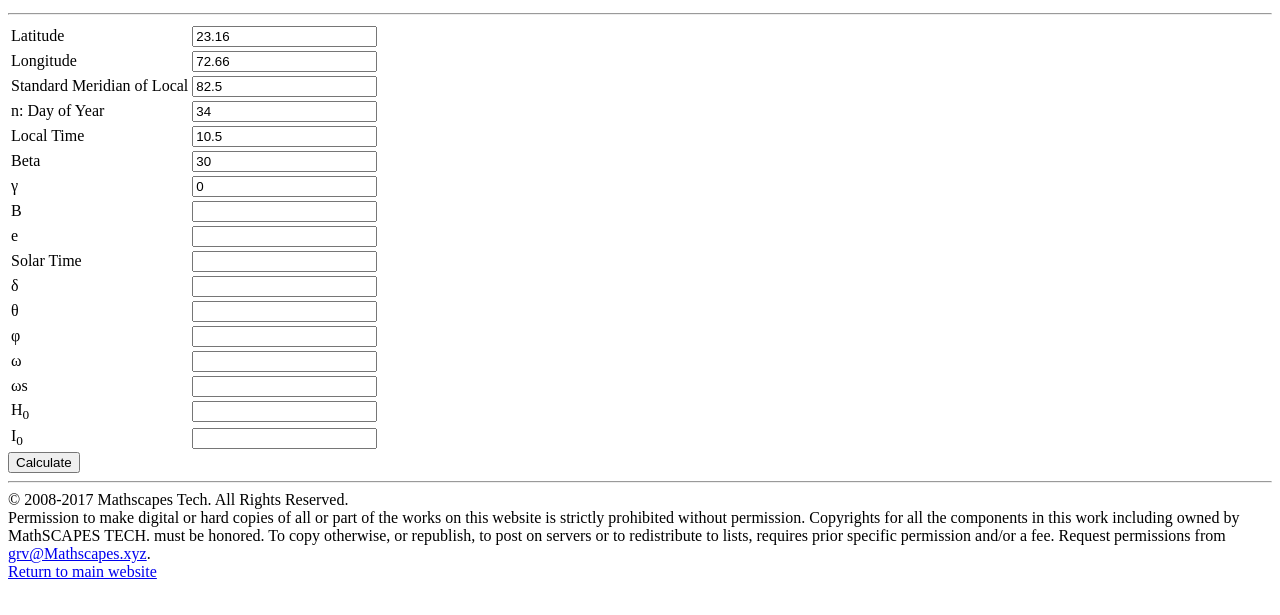
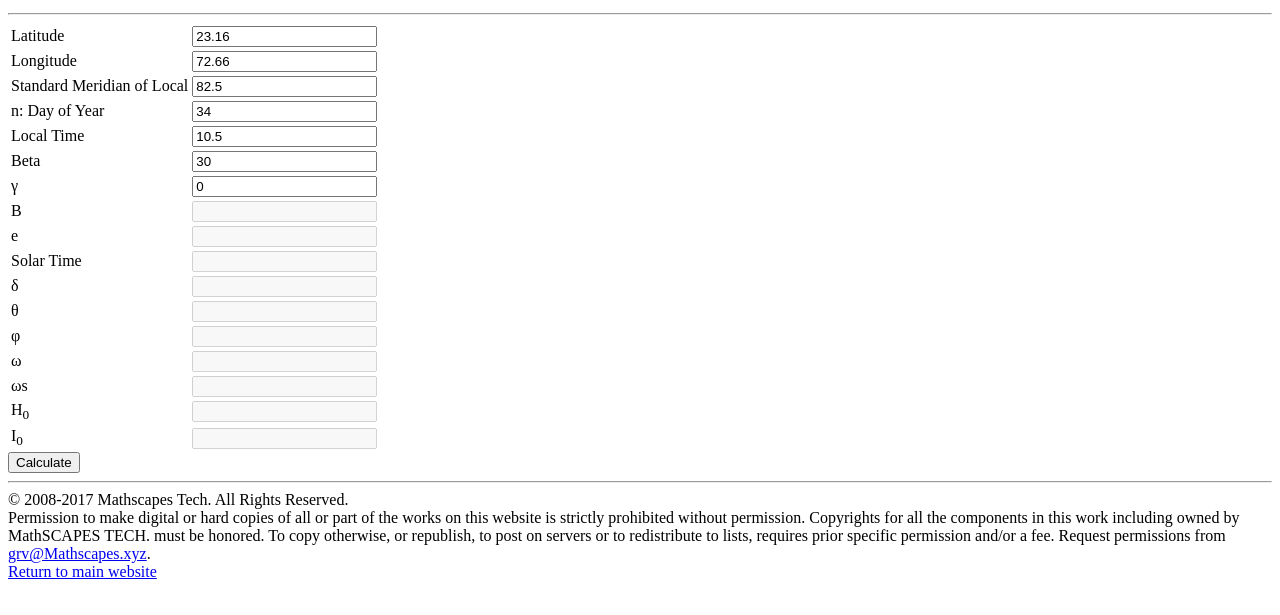
Before and after one commit to grvashu/solaream, a plain HTML site: page index.html in a window 1280 px wide. Shown: the part 101-716 px from the top of the page. Drawn offline with Linux system fonts and the light colour scheme; a script that the page names is missing.

Commit message:
Disabled output fields

```diff
--- a/index.html
+++ b/index.html
@@ -115,7 +115,7 @@
             var I0=getI0(GSC,n,delta,phi,omega);
             document.getElementById('I0').value=I0.toFixed(2);
 
-            createTable(latitude,longitude,lst,beta,gamma);
+            //createTable(latitude,longitude,lst,beta,gamma);
         }
     </script>
 </head>
@@ -134,16 +134,16 @@
         <tr><td>&gamma;</td><td><input id="gamma" type="number" step="0.01" value=0></td></tr>
 
         <!--OUTPUT-->
-        <tr><td>B</td><td><input id="B" type="number" step="0.01"></td></tr>
-        <tr><td>e</td><td><input id="e" type="number" step="0.01"></td></tr>
-        <tr><td>Solar Time</td><td><input id="solar_time" type="number" step="0.01"></td></tr>
-        <tr><td>&delta;</td><td><input id="delta" type="number" step="0.01"></td></tr>
-        <tr><td>&theta;</td><td><input id="theta" type="number" step="0.01"></td></tr>
-        <tr><td>&phi;</td><td><input id="phi" type="number" step="0.01"></td></tr>
-        <tr><td>&omega;</td><td><input id="omega" type="number" step="0.01"></td></tr>
-        <tr><td>&omega;s</td><td><input id="omega_s" type="number" step="0.01"></td></tr>
-        <tr><td>H<sub>0</sub></td><td><input id="H0" type="number" step="0.01"></td></tr>
-        <tr><td>I<sub>0</sub></td><td><input id="I0" type="number" step="0.01"></td></tr>
+        <tr><td>B</td><td><input id="B" type="number" step="0.01" disabled="disabled"></td></tr>
+        <tr><td>e</td><td><input id="e" type="number" step="0.01" disabled="disabled"></td></tr>
+        <tr><td>Solar Time</td><td><input id="solar_time" type="number" step="0.01" disabled="disabled"></td></tr>
+        <tr><td>&delta;</td><td><input id="delta" type="number" step="0.01" disabled="disabled"></td></tr>
+        <tr><td>&theta;</td><td><input id="theta" type="number" step="0.01" disabled="disabled"></td></tr>
+        <tr><td>&phi;</td><td><input id="phi" type="number" step="0.01" disabled="disabled"></td></tr>
+        <tr><td>&omega;</td><td><input id="omega" type="number" step="0.01" disabled="disabled"></td></tr>
+        <tr><td>&omega;s</td><td><input id="omega_s" type="number" step="0.01" disabled="disabled"></td></tr>
+        <tr><td>H<sub>0</sub></td><td><input id="H0" type="number" step="0.01" disabled="disabled"></td></tr>
+        <tr><td>I<sub>0</sub></td><td><input id="I0" type="number" step="0.01" disabled="disabled"></td></tr>
     </table>
     <button onclick="setup()">Calculate</button>
     <table id="sun-table">
```
